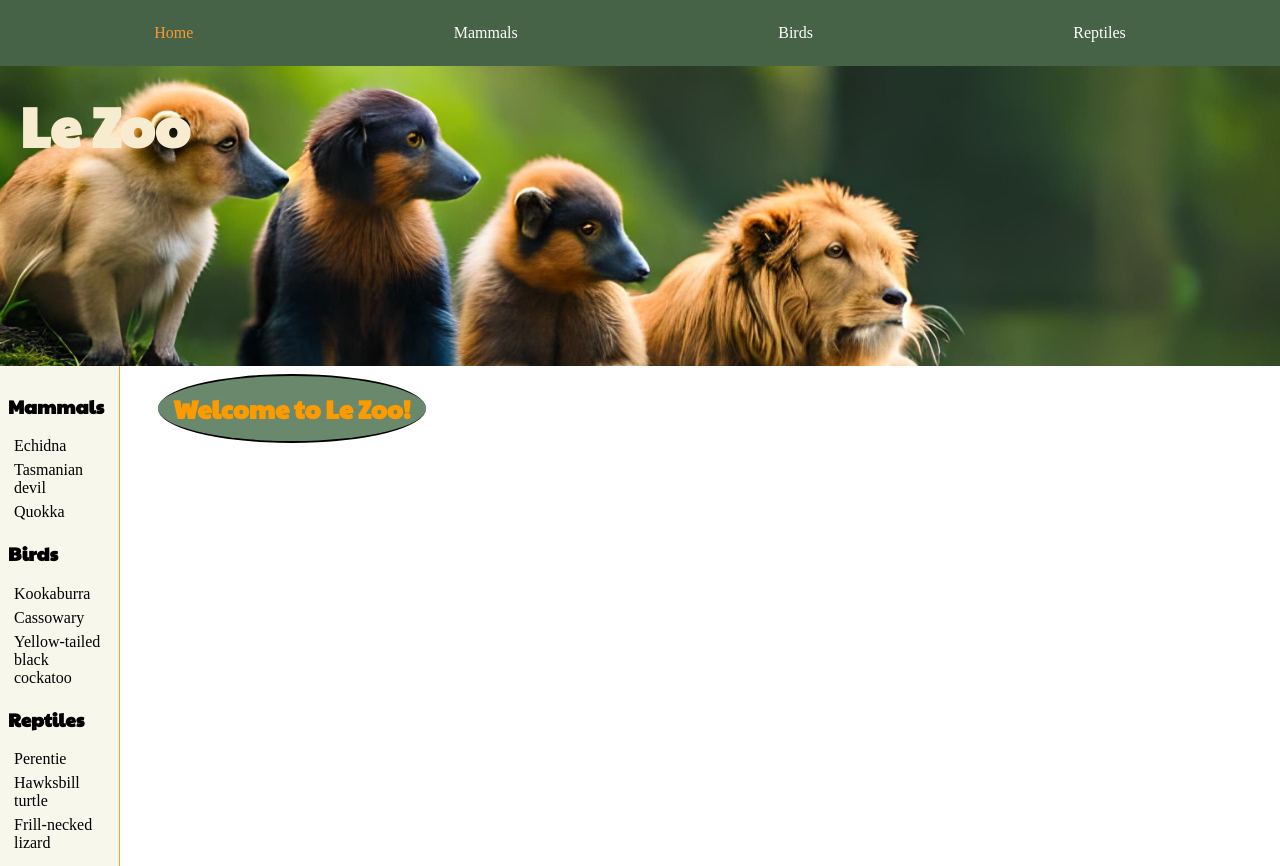
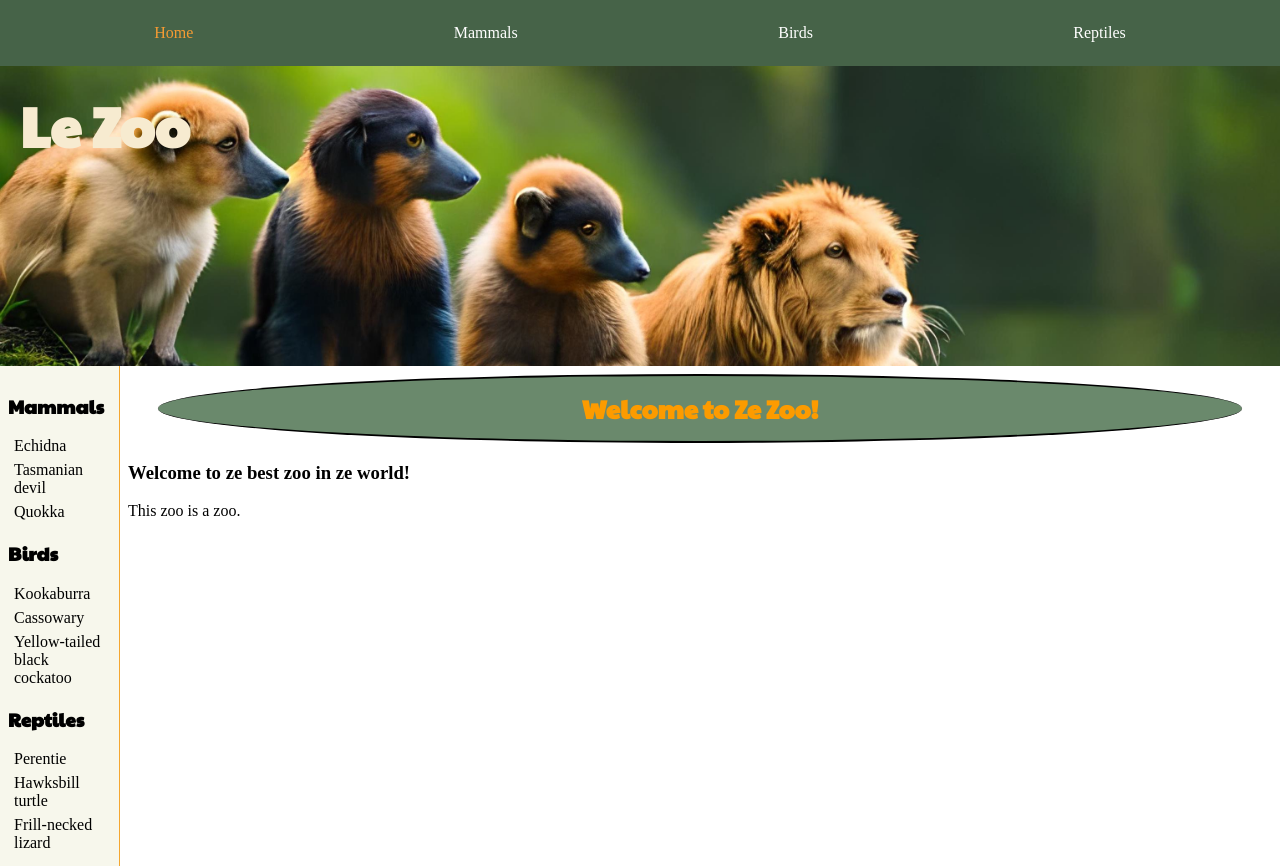
Before and after one commit to Legendarius-K/react-zoo, a React (Vite) app: page / in a window 1280 px wide. Built offline with nearby package versions, Linux system fonts and the light colour scheme.

Commit message:
sidebar toggle animal/welcome message works

```diff
--- a/src/components/Animal/Animal.module.css
+++ b/src/components/Animal/Animal.module.css
@@ -1,10 +1,10 @@
-.animal {
+/* .animal {
     display: none;
 }
 
 .activeAnimal {
     display: block;
-}
+} */
 
 .imgDescription img {
     width: 30%;
--- a/src/components/Home/Home.module.css
+++ b/src/components/Home/Home.module.css
@@ -1,5 +1,6 @@
 .home {
     padding: 8px;
+    width: 100%;
 }
 
 .homeSub {
--- a/src/components/Home/index.jsx
+++ b/src/components/Home/index.jsx
@@ -1,21 +1,19 @@
 import styles from './Home.module.css'
 import { allAnimals } from '../../data/animals';
 import Animal from '../Animal';
+import WelcomeMessage from '../WelcomeMessage';
 
 const Home = ({ showAnimal }) => {
 
     let toggledAnimal = showAnimal;
-    console.log('toggledAnimal: ', toggledAnimal);
-
-
 
     return (
         <div className={styles.home}>
-            <h2 className={styles.homeSub}>Welcome to Le Zoo!</h2>
-
-            {allAnimals.map((animal,  index) => {
-                return <Animal key={index} {...animal} />
+            <h2 className={styles.homeSub}>Welcome to Ze Zoo!</h2>
+            {allAnimals.map((animal, index) => {
+               return animal.animalClass === toggledAnimal ? <Animal key={index} {...animal} /> : '';
             })}
+            {!toggledAnimal && <WelcomeMessage headline="Welcome to ze best zoo in ze world!" message="This zoo is a zoo." />}
         </div>
     )
 };
--- a/src/components/Sidebar/index.jsx
+++ b/src/components/Sidebar/index.jsx
@@ -1,12 +1,22 @@
 import styles from './Sidebar.module.css'
 import { mammals, birds, reptiles } from '../../data/animals';
+import { useState } from 'react';
 
 const Sidebar = ({ animalGroupSB, showAnimal }) => {
+    const [clickedAnimal, setClickedAnimal] = useState(null)
+
     let animalGroup = animalGroupSB
 
     const handleClick = (classOfAnimal) => {
-        showAnimal(classOfAnimal)
+        setClickedAnimal(clickedAnimal === classOfAnimal ? null : classOfAnimal)
+        showAnimal(clickedAnimal === classOfAnimal ? null : classOfAnimal);
     }
+
+
+    // const handleClick = (classOfAnimal) => {
+    //     clickedAnimal === classOfAnimal ? showAnimal(null) : showAnimal(classOfAnimal)
+    //     clickedAnimal = classOfAnimal
+    // }
 
 
 
--- /dev/null
+++ b/src/components/WelcomeMessage/index.jsx
@@ -0,0 +1,12 @@
+import styles from './WelcomeMessage.module.css'
+
+const WelcomeMessage = ({ headline, message }) => {
+    return (
+        <div className={styles.welcomeMessage}>
+            <h3>{headline}</h3>
+            <p>{message}</p>
+        </div>
+    )
+};
+
+export default WelcomeMessage
```
Also changed, not shown: src/components/WelcomeMessage/WelcomeMessage.module.css (added).
